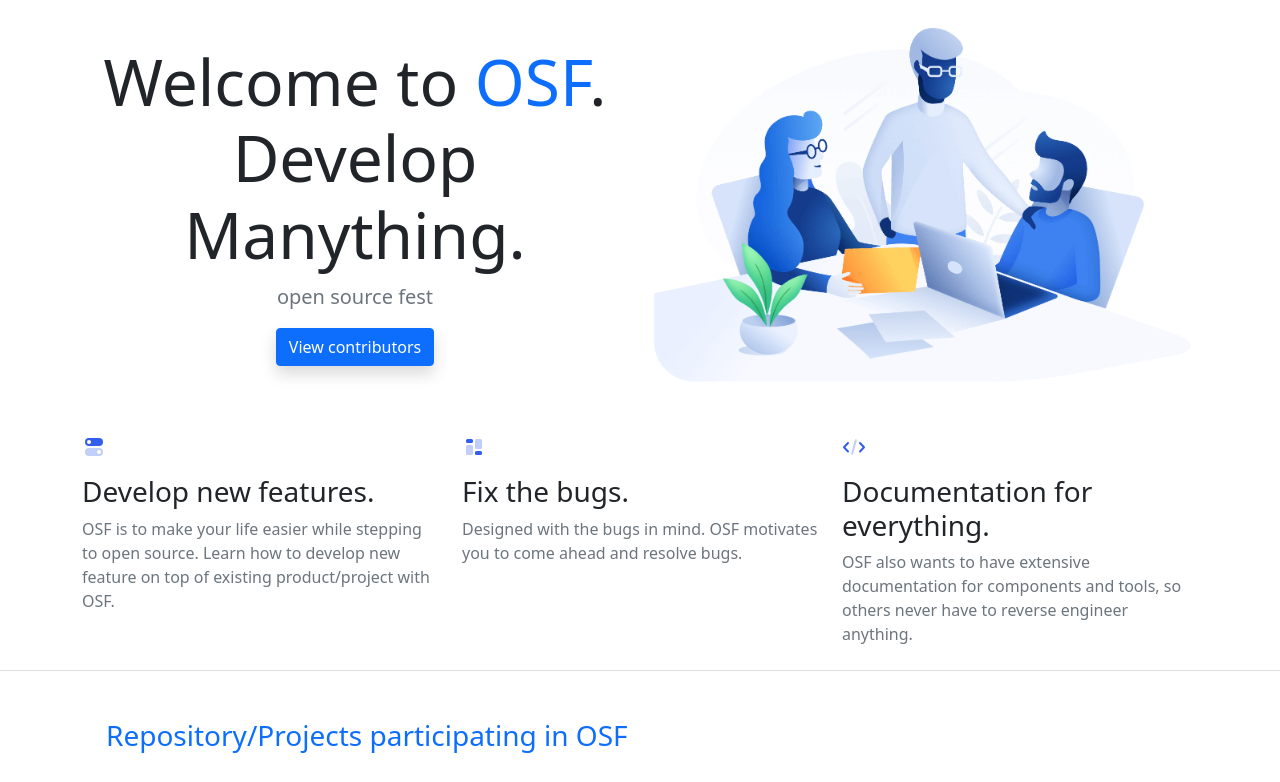
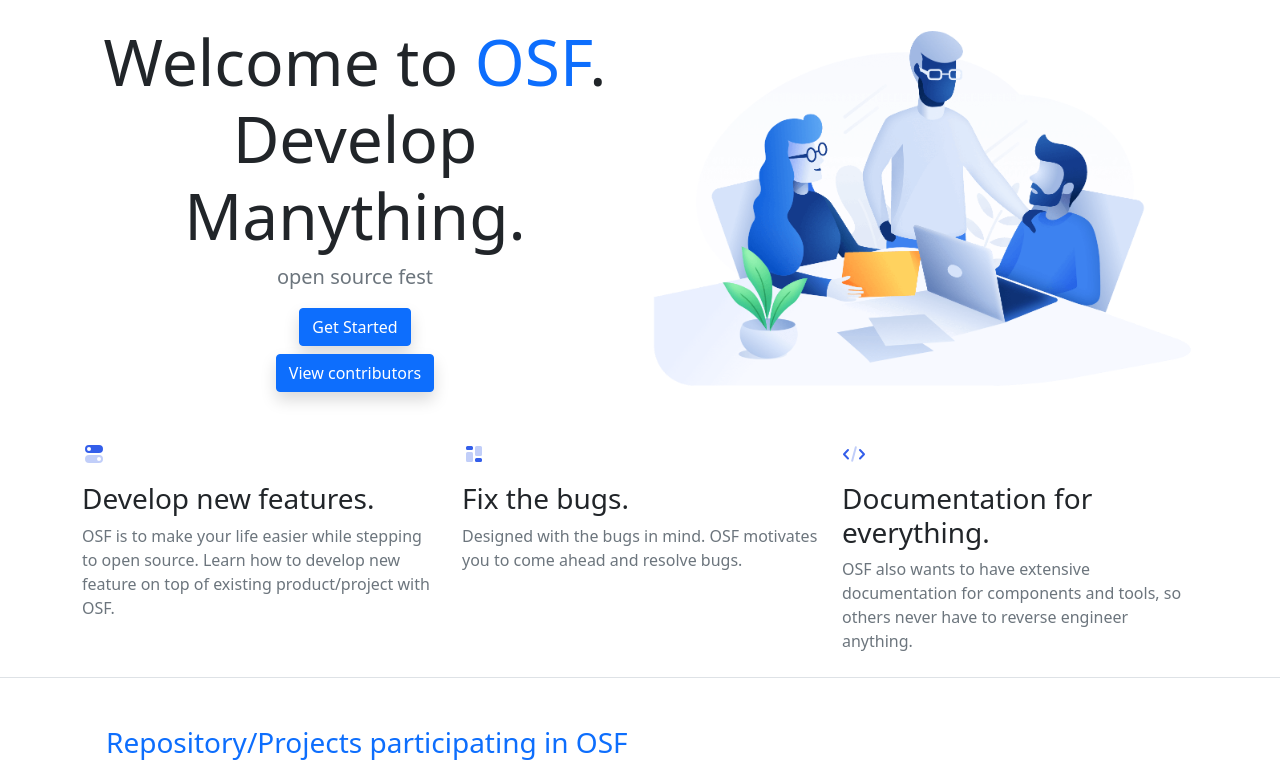
Before and after one commit to siddharth177/osf, a plain HTML site: page index.html in a window 1280 px wide. Shown: the top 782 px of the page. Drawn offline with nearby package versions, Linux system fonts and the light colour scheme.

Commit message:
main repo link added

```diff
--- a/assets/js/main.js
+++ b/assets/js/main.js
@@ -36,4 +36,5 @@ const repos = [
 const contributors = [
     'harry-dev98',
     'raba-ajeet',
+
 ];
--- a/index.html
+++ b/index.html
@@ -39,10 +39,17 @@
 
                 <!-- Buttons -->
                 <div class="text-center text-md-left">
-                  <a href="contributors.html" class="btn btn-primary shadow lift mr-1">
+                    <a href="https://github.com/InnovationGarageNITW/osf" class="btn btn-primary shadow lift mr-1 ">
+                      Get Started <i class="fe fe-arrow-right d-none d-md-inline ml-3"></i>
+                    </a>
+                  </div>
+
+                <div class="text-center text-md-left">
+                  <a href="contributors.html" class="btn btn-primary shadow lift mr-1 mt-2">
                     View contributors <i class="fe fe-arrow-right d-none d-md-inline ml-3"></i>
                   </a>
                 </div>
+
 
               </div>
             </div> <!-- / .row -->
```
